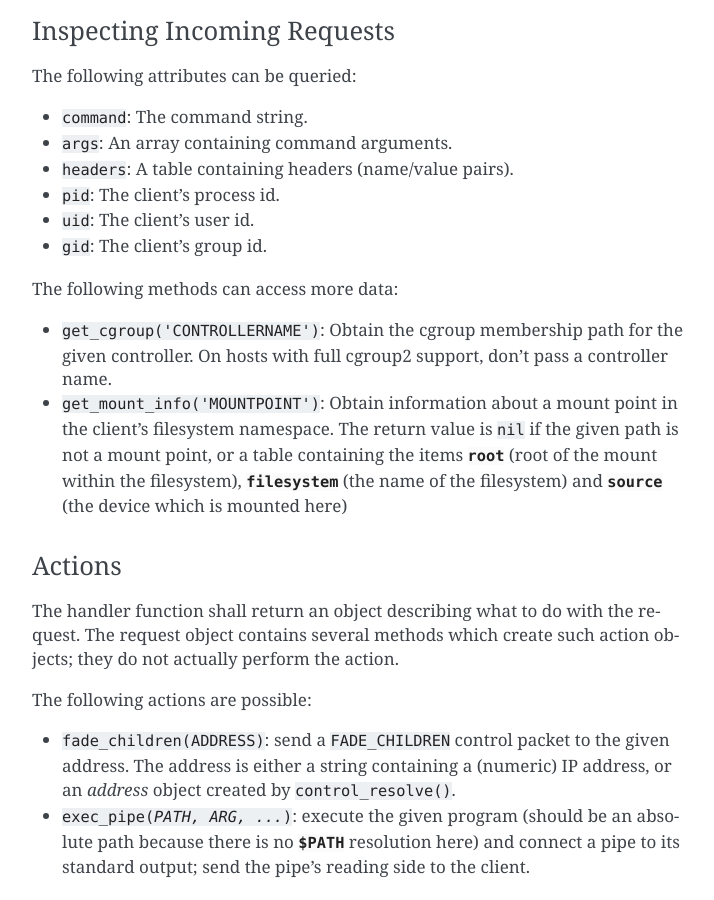
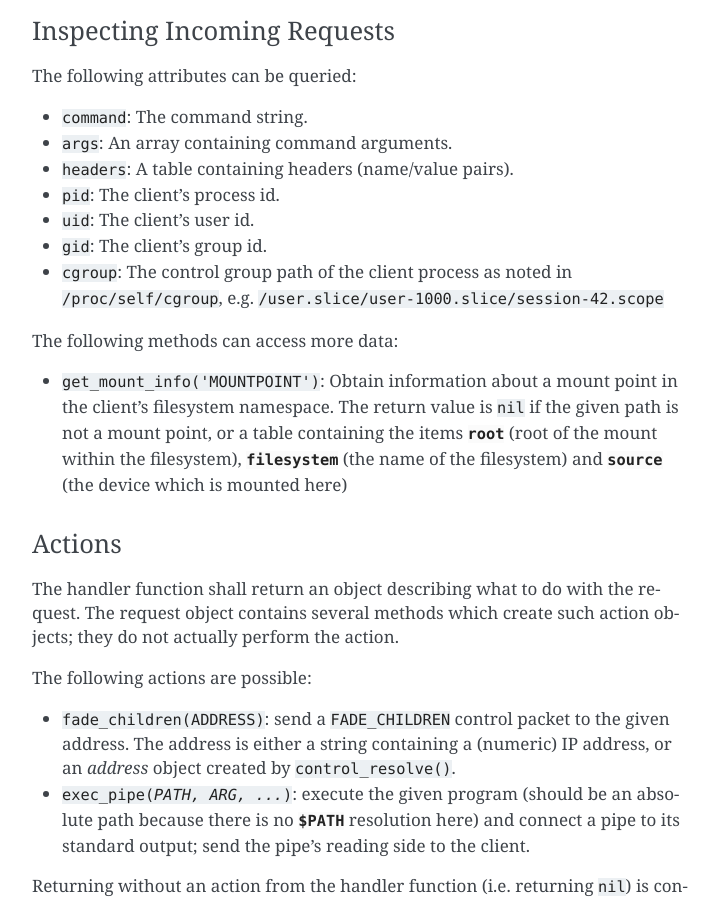
Before and after one commit to CM4all/passage, a Sphinx documentation site: the page built from doc/index.rst, in a window 1280 px wide and 900 px high, scrolled down 1149 px. Shown: the whole window, without its empty margins (388-1102 px from the left). Built offline with Sphinx 7.4.7, drawn with Linux system fonts in a browser that asks for light colours.

Commit message:
LRequest: add "request.cgroup", deprecate "request:get_cgroup()"

```diff
--- a/doc/index.rst
+++ b/doc/index.rst
@@ -71,11 +71,11 @@
 
 * :samp:`gid`: The client's group id.
 
+* :samp:`cgroup`: The control group path of the client process as
+  noted in :file:`/proc/self/cgroup`,
+  e.g. :file:`/user.slice/user-1000.slice/session-42.scope`
+
 The following methods can access more data:
-
-* :samp:`get_cgroup('CONTROLLERNAME')`: Obtain the cgroup membership
-  path for the given controller.  On hosts with full cgroup2 support,
-  don't pass a controller name.
 
 * :samp:`get_mount_info('MOUNTPOINT')`: Obtain information about a
   mount point in the client's filesystem namespace.  The return value
```
Also changed, not shown: 2 other files.
